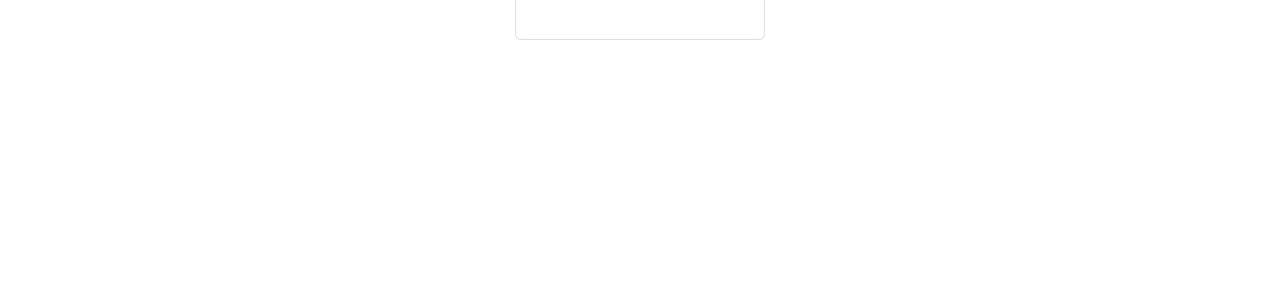
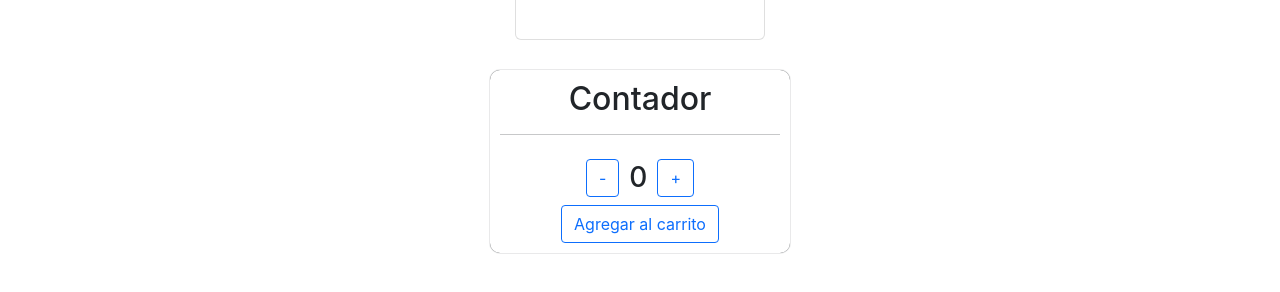
Before and after one commit to MauZamoraM/MichiStore, a React (Create React App) app: page / in a window 1280 px wide. Shown: the part 410-702 px from the top of the page. Built offline with nearby package versions, Linux system fonts and the light colour scheme.

Commit message:
Desafio 4
Desafio 4

```diff
--- a/src/App.js
+++ b/src/App.js
@@ -1,4 +1,5 @@
 import './App.css';
+import { ItemCount } from './components/ItemCount/ItemCount';
 import { ItemListContainer } from './components/ItemList/ItemListContainer';
 import { NavBar } from './components/NavBar/NavBar';
 
@@ -7,6 +8,7 @@ function App() {
 		<div className="App">
 			<NavBar />
 			<ItemListContainer producto="Rascador" />
+			<ItemCount />
 		</div>
 	);
 }
--- /dev/null
+++ b/src/components/ItemCount/ItemCount.css
@@ -0,0 +1,17 @@
+.contador{
+    display: flex;
+    justify-content: center;
+    align-items: center;
+    flex-flow: row;
+}
+.numero{
+    margin: 10px;
+    text-align: center;
+}
+.contenedor{
+    padding: 10px;
+    width: 300px;
+    box-shadow: 0 0 1px;
+    border-radius: 10px;
+    margin: auto;
+}
--- /dev/null
+++ b/src/components/ItemCount/ItemCount.js
@@ -0,0 +1,36 @@
+import { useState } from 'react';
+import './ItemCount.css';
+
+export const ItemCount = () => {
+	const [contador, setContador] = useState(0);
+
+	function aumentar() {
+		if (contador < 5) {
+			setContador(contador + 1);
+		}
+	}
+	function disminuir() {
+		if (contador > 0) {
+			setContador(contador - 1);
+		}
+	}
+
+	return (
+		<div className="contenedor">
+			<h2>Contador</h2>
+			<hr />
+			<div className="contador">
+				<button className="btn btn-outline-primary" onClick={disminuir}>
+					-
+				</button>
+				<h3 className="numero">{contador}</h3>
+				<button className="btn btn-outline-primary" onClick={aumentar}>
+					+
+				</button>
+			</div>
+			<button className="btn btn-outline-primary">
+				Agregar al carrito
+			</button>
+		</div>
+	);
+};
```
